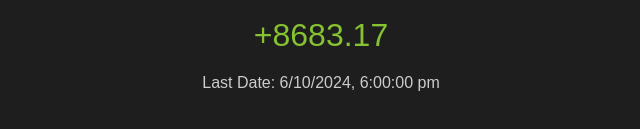
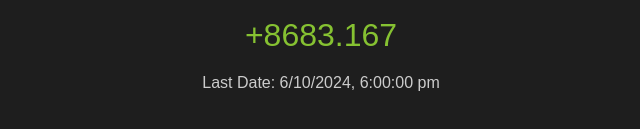
Before and after one commit to bprateeek/progress, a plain HTML site: page index.html in a window 1280 px wide. Shown: the part 501-630 px from the top of the page, 319-959 px from the left. Drawn offline with Linux system fonts and the light colour scheme.

Commit message:
optimise

```diff
--- a/index.html
+++ b/index.html
@@ -10,7 +10,6 @@
         padding: 0;
         box-sizing: border-box;
       }
-
       body {
         font-family: Arial, sans-serif;
         background-color: #1e1e1e;
@@ -22,13 +21,11 @@
         min-height: 100vh;
         padding: 20px;
       }
-
       .container {
         text-align: center;
         padding: 20px;
         border-radius: 10px;
       }
-
       .timer {
         display: flex;
         flex-direction: column;
@@ -37,17 +34,14 @@
         padding: 28px;
         border-radius: 10px;
       }
-
       .timer h2 {
         font-size: 3rem;
         font-weight: bold;
       }
-
       .timer p {
         font-size: 2rem;
         margin: 10px 0;
       }
-
       .money-saved {
         display: flex;
         align-items: center;
@@ -56,7 +50,6 @@
         color: #86c232;
         margin-top: 20px;
       }
-
       .last-date {
         font-size: 1rem;
         color: #cccccc;
@@ -72,27 +65,21 @@
         <p id="minutes">0 Minutes</p>
         <p id="seconds">0 Seconds</p>
       </div>
-
       <div class="money-saved">
-        <span>+</span>
-        <span id="moneySaved">0</span>
+        <span>+</span><span id="moneySaved">0</span>
       </div>
-
       <div class="last-date">Last Date: <span id="lastDate"></span></div>
     </div>
 
     <script>
-      const lastSmokeDate = new Date("2024-10-06T23:30:00+05:30");
-
+      const lastDate = new Date("2024-10-06T23:30:00+05:30");
       const costPerDay = 300;
       const costPerHour = costPerDay / 24;
       const costPerMinute = costPerDay / (24 * 60);
       const costPerSecond = costPerDay / (24 * 60 * 60);
 
       function updateTimer() {
-        const currentDate = new Date();
-        const timeDifference = currentDate - lastSmokeDate;
-
+        const timeDifference = Date.now() - lastDate;
         const days = Math.floor(timeDifference / (1000 * 60 * 60 * 24));
         const hours = Math.floor(
           (timeDifference % (1000 * 60 * 60 * 24)) / (1000 * 60 * 60)
@@ -101,13 +88,12 @@
           (timeDifference % (1000 * 60 * 60)) / (1000 * 60)
         );
         const seconds = Math.floor((timeDifference % (1000 * 60)) / 1000);
-
         const moneySaved = (
           seconds * costPerSecond +
           minutes * costPerMinute +
           hours * costPerHour +
           days * costPerDay
-        ).toFixed(2);
+        ).toFixed(3);
 
         document.getElementById("days").textContent = `${days} Days`;
         document.getElementById("hours").textContent = `${hours} Hours`;
@@ -115,10 +101,12 @@
         document.getElementById("seconds").textContent = `${seconds} Seconds`;
         document.getElementById("moneySaved").textContent = moneySaved;
         document.getElementById("lastDate").textContent =
-          lastSmokeDate.toLocaleString("en-IN");
+          lastDate.toLocaleString("en-IN");
+
+        requestAnimationFrame(updateTimer);
       }
 
-      setInterval(updateTimer, 1000);
+      requestAnimationFrame(updateTimer);
     </script>
   </body>
 </html>
```
